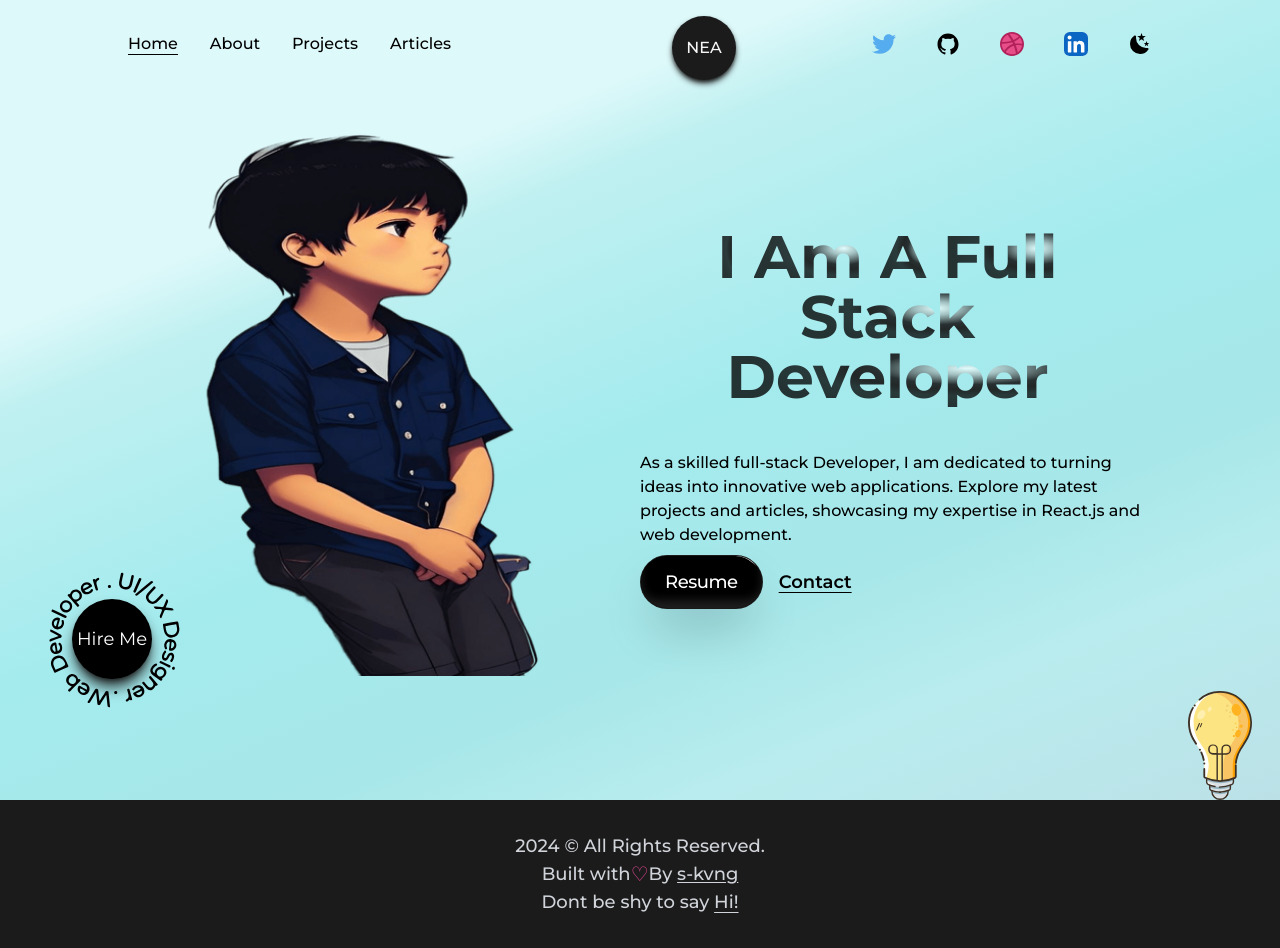
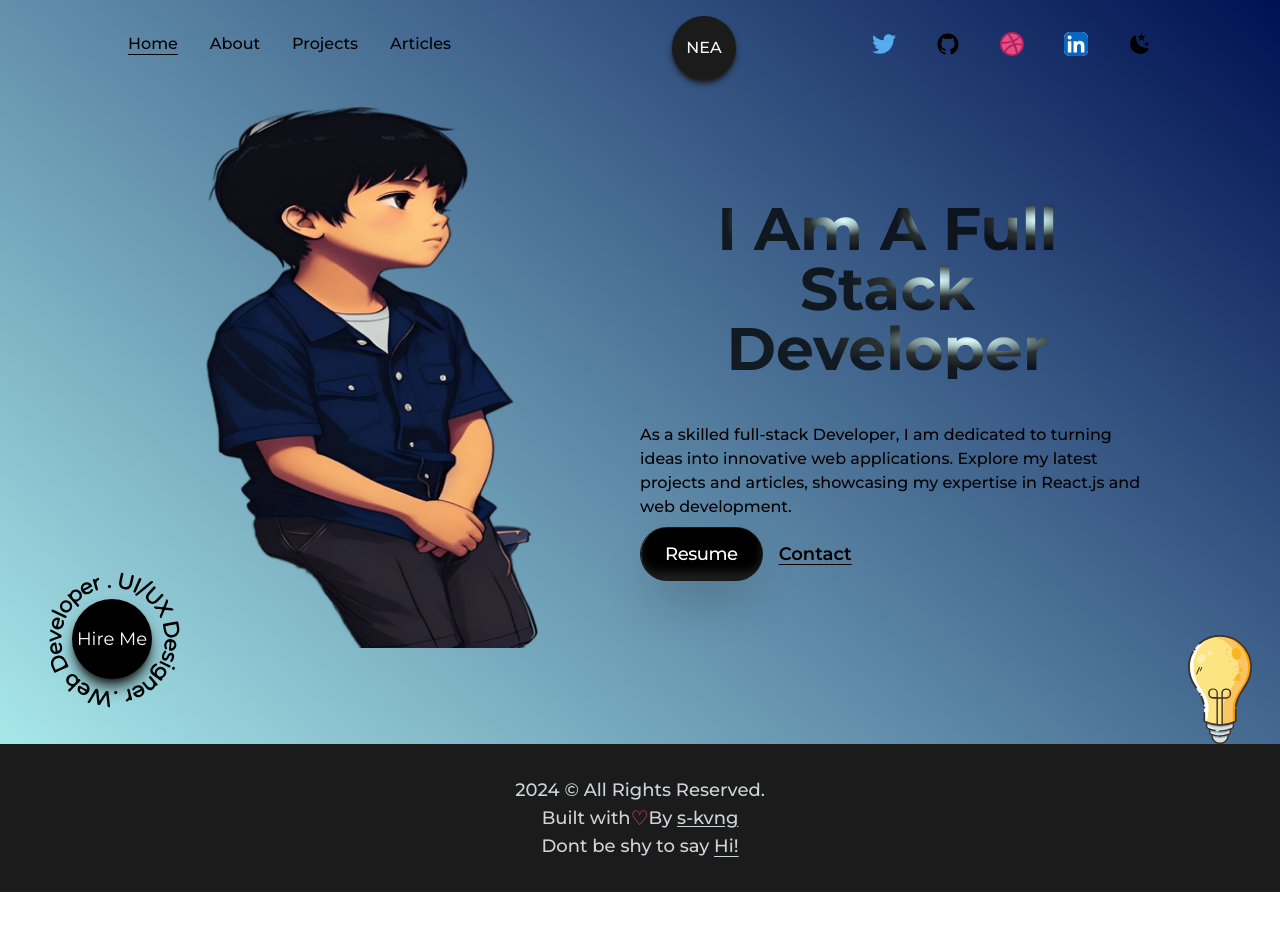
Before and after one commit to s-kvng/Nextjs-Developer-Porfolio, a Next.js app: page / in a window 1280 px wide. After the commit the page ends 892 px from the top, so only its background shows below. Built offline with nearby package versions, Linux system fonts and the light colour scheme.

Commit message:
some changes

```diff
--- a/src/components/Layout.js
+++ b/src/components/Layout.js
@@ -3,7 +3,7 @@
 const Layout = ({ children, className }) => {
   return (
     <div
-      className={` w-full h-full inline-block z-0 dark:bg-dark  ${className}`}
+      className={` w-full h-full inline-block z-0 dark:bg-dark   ${className}`}
     >
       {children}
     </div>
--- /dev/null
+++ b/src/components/aceternity-ui/background-gradient-animation.jsx
@@ -0,0 +1,166 @@
+"use client";
+import { cn } from "@/lib/utils";
+import { useEffect, useRef, useState } from "react";
+
+export const BackgroundGradientAnimation = ({
+  gradientBackgroundStart = "#a7e7e9",
+  gradientBackgroundEnd = "rgb(0, 17, 82)",
+  firstColor = "18, 113, 255",
+  secondColor = "221, 74, 255",
+  thirdColor = "100, 220, 255",
+  fourthColor = "200, 50, 50",
+  fifthColor = "180, 180, 50",
+  pointerColor = "140, 100, 255",
+  size = "80%",
+  blendingValue = "hard-light",
+  children,
+  className,
+  interactive = true,
+  containerClassName,
+}) => {
+  const interactiveRef = useRef(null);
+
+  const [curX, setCurX] = useState(0);
+  const [curY, setCurY] = useState(0);
+  const [tgX, setTgX] = useState(0);
+  const [tgY, setTgY] = useState(0);
+  useEffect(() => {
+    document.body.style.setProperty(
+      "--gradient-background-start",
+      gradientBackgroundStart
+    );
+    document.body.style.setProperty(
+      "--gradient-background-end",
+      gradientBackgroundEnd
+    );
+    document.body.style.setProperty("--first-color", firstColor);
+    document.body.style.setProperty("--second-color", secondColor);
+    document.body.style.setProperty("--third-color", thirdColor);
+    document.body.style.setProperty("--fourth-color", fourthColor);
+    document.body.style.setProperty("--fifth-color", fifthColor);
+    document.body.style.setProperty("--pointer-color", pointerColor);
+    document.body.style.setProperty("--size", size);
+    document.body.style.setProperty("--blending-value", blendingValue);
+  }, []);
+
+  useEffect(() => {
+    function move() {
+      if (!interactiveRef.current) {
+        return;
+      }
+      setCurX(curX + (tgX - curX) / 20);
+      setCurY(curY + (tgY - curY) / 20);
+      interactiveRef.current.style.transform = `translate(${Math.round(
+        curX
+      )}px, ${Math.round(curY)}px)`;
+    }
+
+    move();
+  }, [tgX, tgY]);
+
+  const handleMouseMove = (event) => {
+    if (interactiveRef.current) {
+      const rect = interactiveRef.current.getBoundingClientRect();
+      setTgX(event.clientX - rect.left);
+      setTgY(event.clientY - rect.top);
+    }
+  };
+
+  const [isSafari, setIsSafari] = useState(false);
+  useEffect(() => {
+    setIsSafari(/^((?!chrome|android).)*safari/i.test(navigator.userAgent));
+  }, []);
+
+  return (
+    <div
+      className={cn(
+        "h-full w-full relative overflow-hidden top-0 left-0 bg-[linear-gradient(40deg,var(--gradient-background-start),var(--gradient-background-end))]",
+        containerClassName
+      )}
+    >
+      <svg className="hidden">
+        <defs>
+          <filter id="blurMe">
+            <feGaussianBlur
+              in="SourceGraphic"
+              stdDeviation="10"
+              result="blur"
+            />
+            <feColorMatrix
+              in="blur"
+              mode="matrix"
+              values="1 0 0 0 0  0 1 0 0 0  0 0 1 0 0  0 0 0 18 -8"
+              result="goo"
+            />
+            <feBlend in="SourceGraphic" in2="goo" />
+          </filter>
+        </defs>
+      </svg>
+      <div className={cn("", className)}>{children}</div>
+      <div
+        className={cn(
+          "gradients-container h-full w-full blur-lg",
+          isSafari ? "blur-2xl" : "[filter:url(#blurMe)_blur(40px)]"
+        )}
+      >
+        <div
+          className={cn(
+            `absolute [background:radial-gradient(circle_at_center,_var(--first-color)_0,_var(--first-color)_50%)_no-repeat]`,
+            `[mix-blend-mode:var(--blending-value)] w-[var(--size)] h-[var(--size)] top-[calc(50%-var(--size)/2)] left-[calc(50%-var(--size)/2)]`,
+            `[transform-origin:center_center]`,
+            `animate-first`,
+            `opacity-100`
+          )}
+        ></div>
+        <div
+          className={cn(
+            `absolute [background:radial-gradient(circle_at_center,_rgba(var(--second-color),_0.8)_0,_rgba(var(--second-color),_0)_50%)_no-repeat]`,
+            `[mix-blend-mode:var(--blending-value)] w-[var(--size)] h-[var(--size)] top-[calc(50%-var(--size)/2)] left-[calc(50%-var(--size)/2)]`,
+            `[transform-origin:calc(50%-400px)]`,
+            `animate-second`,
+            `opacity-100`
+          )}
+        ></div>
+        <div
+          className={cn(
+            `absolute [background:radial-gradient(circle_at_center,_rgba(var(--third-color),_0.8)_0,_rgba(var(--third-color),_0)_50%)_no-repeat]`,
+            `[mix-blend-mode:var(--blending-value)] w-[var(--size)] h-[var(--size)] top-[calc(50%-var(--size)/2)] left-[calc(50%-var(--size)/2)]`,
+            `[transform-origin:calc(50%+400px)]`,
+            `animate-third`,
+            `opacity-100`
+          )}
+        ></div>
+        <div
+          className={cn(
+            `absolute [background:radial-gradient(circle_at_center,_rgba(var(--fourth-color),_0.8)_0,_rgba(var(--fourth-color),_0)_50%)_no-repeat]`,
+            `[mix-blend-mode:var(--blending-value)] w-[var(--size)] h-[var(--size)] top-[calc(50%-var(--size)/2)] left-[calc(50%-var(--size)/2)]`,
+            `[transform-origin:calc(50%-200px)]`,
+            `animate-fourth`,
+            `opacity-70`
+          )}
+        ></div>
+        <div
+          className={cn(
+            `absolute [background:radial-gradient(circle_at_center,_rgba(var(--fifth-color),_0.8)_0,_rgba(var(--fifth-color),_0)_50%)_no-repeat]`,
+            `[mix-blend-mode:var(--blending-value)] w-[var(--size)] h-[var(--size)] top-[calc(50%-var(--size)/2)] left-[calc(50%-var(--size)/2)]`,
+            `[transform-origin:calc(50%-800px)_calc(50%+800px)]`,
+            `animate-fifth`,
+            `opacity-100`
+          )}
+        ></div>
+
+        {interactive && (
+          <div
+            ref={interactiveRef}
+            onMouseMove={handleMouseMove}
+            className={cn(
+              `absolute [background:radial-gradient(circle_at_center,_rgba(var(--pointer-color),_0.8)_0,_rgba(var(--pointer-color),_0)_50%)_no-repeat]`,
+              `[mix-blend-mode:var(--blending-value)] w-full h-full -top-1/2 -left-1/2`,
+              `opacity-70`
+            )}
+          ></div>
+        )}
+      </div>
+    </div>
+  );
+};
--- a/src/pages/index.js
+++ b/src/pages/index.js
@@ -17,6 +17,7 @@
 import AnimatedLightbulb from "@/components/AnimatedLightbulb";
 import ShimmerButton from "@/components/magic-ui/ShimmerButton";
 import BoxReveal from "@/components/magic-ui/BoxReveal";
+import { BackgroundGradientAnimation } from "@/components/aceternity-ui/background-gradient-animation";
 
 const inter = Inter({ subsets: ["latin"] });
 
@@ -37,7 +38,7 @@
         <title className=" font-bold">Nathaniel E. Adama</title>
         <meta name="description" content="Generated by create next app" />
       </Head>
-      <main className="flex items-center text-black dark:text-white w-full min-h-screen  bg-blue-gradient  ">
+      <BackgroundGradientAnimation>
         <Layout className={`py-24 lg:px-32 sm:px-8 md:px-12 `}>
           <div
             className={`flex flex-col md:flex-row justify-between items-center w-full `}
@@ -50,7 +51,7 @@
                 text={"I am a full stack developer"}
                 className=" sm:py-2 md:py-7 md:!text-6xl !text-5xl  pl-0"
               />
-              <BoxReveal boxColor={"#214d76"} duration={0.8}>
+              <BoxReveal boxColor={"#1a4d71"} duration={0.8}>
                 <p className="my-4 lg:my-2 text-base font-medium sm:mb-5">
                   As a skilled full-stack{" "}
                   <span className="developerText">Developer</span>, I am
@@ -88,7 +89,7 @@
         <HireMe />
 
         <AnimatedLightbulb />
-      </main>
+      </BackgroundGradientAnimation>
     </>
   );
 }
--- a/src/pages/projects/index.js
+++ b/src/pages/projects/index.js
@@ -3,6 +3,7 @@
 import Tabs from "@/components/Tabs";
 
 import Head from "next/head";
+import { BackgroundGradientAnimation } from "@/components/aceternity-ui/background-gradient-animation";
 
 const Projects = () => {
   return (
@@ -11,9 +12,9 @@
         <title>Nathaniel | Projects</title>
         <meta name="description" content="any description" />
       </Head>
-      <main className="flex flex-col items-center justify-center md:px-32 px-3 w-full pt-24 pb-5  h-[80vh]  bg-white dark:bg-dark">
+      <BackgroundGradientAnimation className="flex flex-col items-center justify-center md:px-32 px-3 w-full pt-28 pb-5  h-[100vh]   dark:bg-dark">
         <Tabs />
-      </main>
+      </BackgroundGradientAnimation>
     </>
   );
 };
--- a/tailwind.config.js
+++ b/tailwind.config.js
@@ -1,3 +1,7 @@
+const {
+  default: flattenColorPalette,
+} = require("tailwindcss/lib/util/flattenColorPalette");
+
 /** @type {import('tailwindcss').Config} */
 
 const { fontFamily } = require("tailwindcss/defaultTheme");
@@ -61,7 +65,61 @@
           },
         },
       },
+      animation: {
+        first: "moveVertical 30s ease infinite",
+        second: "moveInCircle 20s reverse infinite",
+        third: "moveInCircle 40s linear infinite",
+        fourth: "moveHorizontal 40s ease infinite",
+        fifth: "moveInCircle 20s ease infinite",
+      },
+      keyframes: {
+        moveHorizontal: {
+          "0%": {
+            transform: "translateX(-50%) translateY(-10%)",
+          },
+          "50%": {
+            transform: "translateX(50%) translateY(10%)",
+          },
+          "100%": {
+            transform: "translateX(-50%) translateY(-10%)",
+          },
+        },
+        moveInCircle: {
+          "0%": {
+            transform: "rotate(0deg)",
+          },
+          "50%": {
+            transform: "rotate(180deg)",
+          },
+          "100%": {
+            transform: "rotate(360deg)",
+          },
+        },
+        moveVertical: {
+          "0%": {
+            transform: "translateY(-50%)",
+          },
+          "50%": {
+            transform: "translateY(50%)",
+          },
+          "100%": {
+            transform: "translateY(-50%)",
+          },
+        },
+      },
     },
   },
-  plugins: [],
+  plugins: [addVariablesForColors],
 };
+
+// This plugin adds each Tailwind color as a global CSS variable, e.g. var(--gray-200).
+function addVariablesForColors({ addBase, theme }) {
+  let allColors = flattenColorPalette(theme("colors"));
+  let newVars = Object.fromEntries(
+    Object.entries(allColors).map(([key, val]) => [`--${key}`, val])
+  );
+
+  addBase({
+    ":root": newVars,
+  });
+}
```
